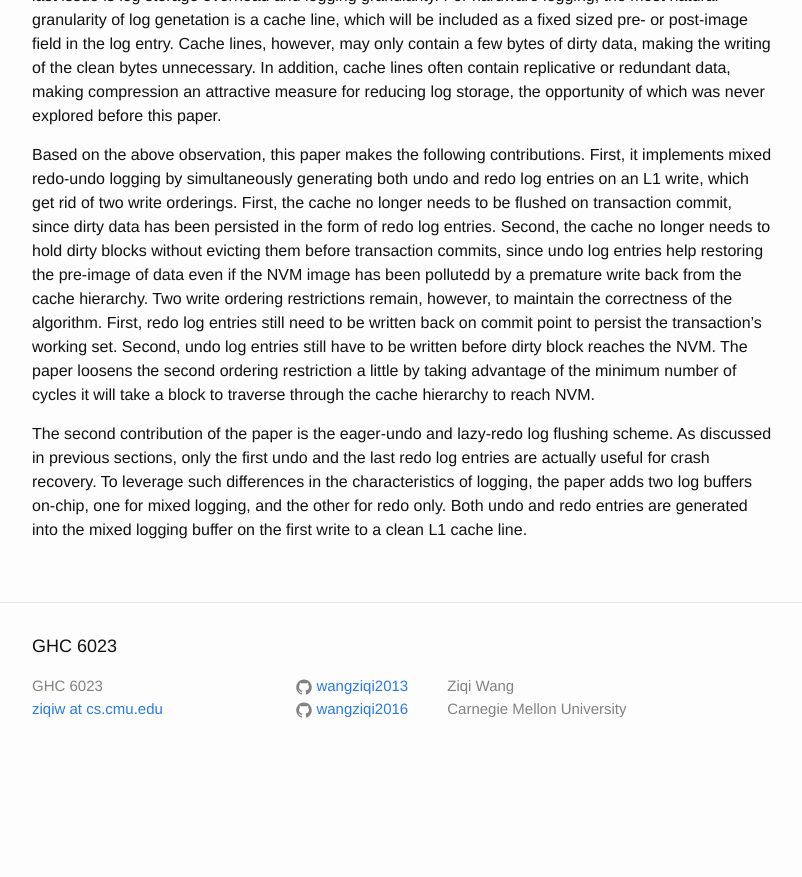
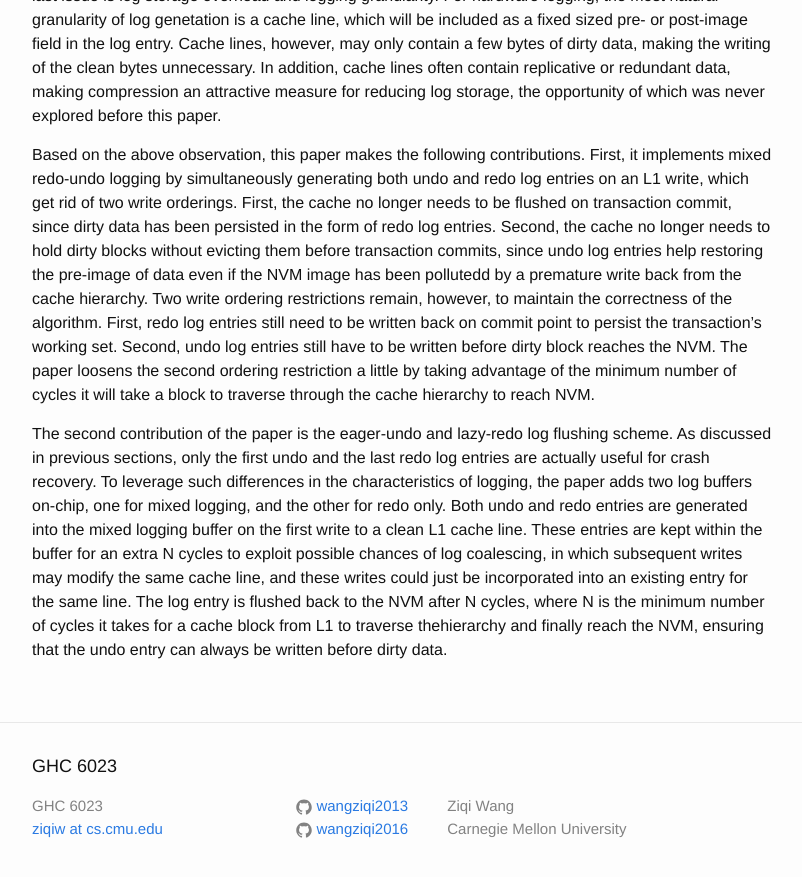
Before and after one commit to wangziqi2013/wangziqi2013.github.io, a Jekyll site: the page built from _posts/2020-06-10-morlog.markdown, in a window 1280 px wide and 900 px high, scrolled down 958 px. Shown: the top 877 px of the window, without its empty margins (238-1040 px from the left). Built offline with Jekyll 4.4.1, drawn with Linux system fonts in a browser that asks for light colours; before the commit the page ends 1738 px from its top, so only the background shows below that.

Commit message:
Adding wb

```diff
--- a/_posts/2020-06-10-morlog.markdown
+++ b/_posts/2020-06-10-morlog.markdown
@@ -49,4 +49,8 @@ The second contribution of the paper is the eager-undo and lazy-redo log flushin
 sections, only the first undo and the last redo log entries are actually useful for crash recovery. To leverage such
 differences in the characteristics of logging, the paper adds two log buffers on-chip, one for mixed logging, and
 the other for redo only. Both undo and redo entries are generated into the mixed logging buffer on the first write to
-a clean L1 cache line.
+a clean L1 cache line. These entries are kept within the buffer for an extra N cycles to exploit possible chances
+of log coalescing, in which subsequent writes may modify the same cache line, and these writes could just be incorporated
+into an existing entry for the same line. The log entry is flushed back to the NVM after N cycles, where N is the
+minimum number of cycles it takes for a cache block from L1 to traverse thehierarchy and finally reach the NVM,
+ensuring that the undo entry can always be written before dirty data.
```
